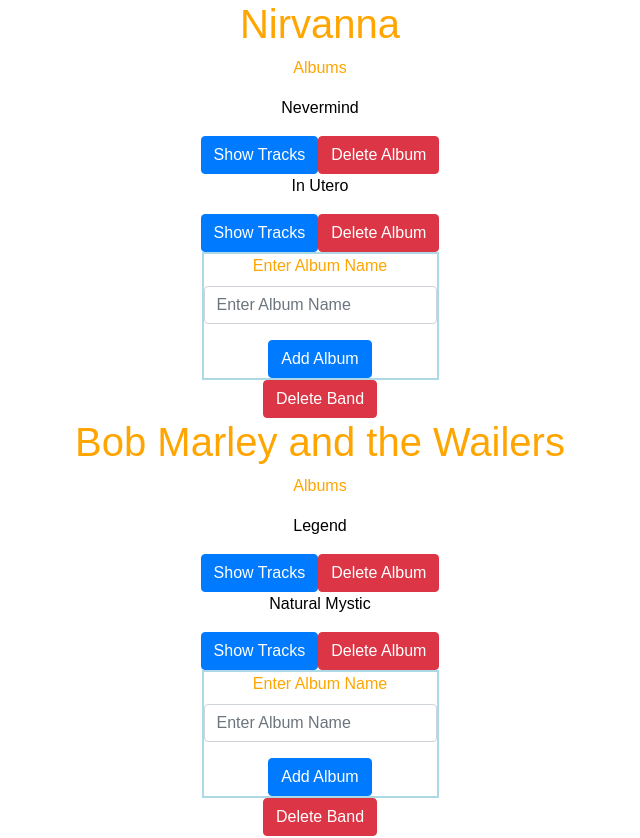
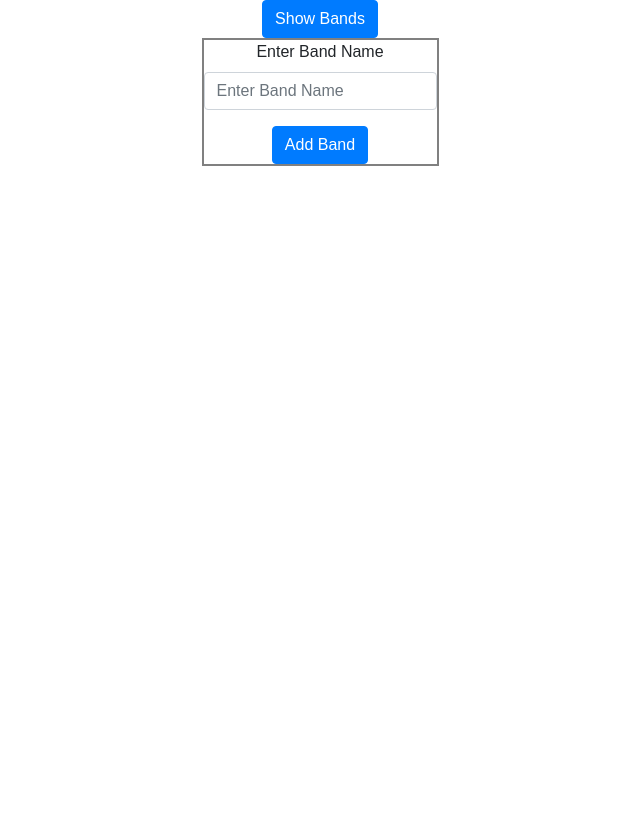
Before and after one commit to jhassler1031/record-store-js, a React (Create React App) app: page / in a window 1280 px wide. Shown: the top 838 px of the page, without its empty margins (320-960 px from the left). After the commit the page ends 800 px from the top, so only its background shows below. Built offline with nearby package versions, Linux system fonts and the light colour scheme.

Commit message:
added collapses for albums and bands

```diff
--- a/src/App.js
+++ b/src/App.js
@@ -149,7 +149,9 @@
 
     return (
       <div className="App container">
-        <div className="row justify-content-center">
+        <a className="btn btn-primary" data-toggle="collapse" href="#bandCollapse" role="button" aria-expanded="false" aria-controls="bandCollapse">Show Bands</a>
+
+        <div id="bandCollapse" className="row justify-content-center collapse">
           {$bands}
         </div>
 
--- a/src/components/Band.js
+++ b/src/components/Band.js
@@ -44,7 +44,11 @@
       <div className="col-12 bandContainer">
         <h1 className="bandName">{this.props.band.name}</h1>
 
-        <div className="row justify-content-center">
+        {/* Add collapse for albums */}
+        <a className="btn btn-primary" data-toggle="collapse" href={`#album${this.props.band.id}`} role="button" aria-expanded="false" aria-controls={`album${this.props.band.id}`}>Show Albums</a>
+
+
+        <div id={`album${this.props.band.id}`} className="row justify-content-center collapse">
           <p>Albums</p>
           {$albums}
           <AlbumForm addAlbum={this._addAlbum}/>
```
